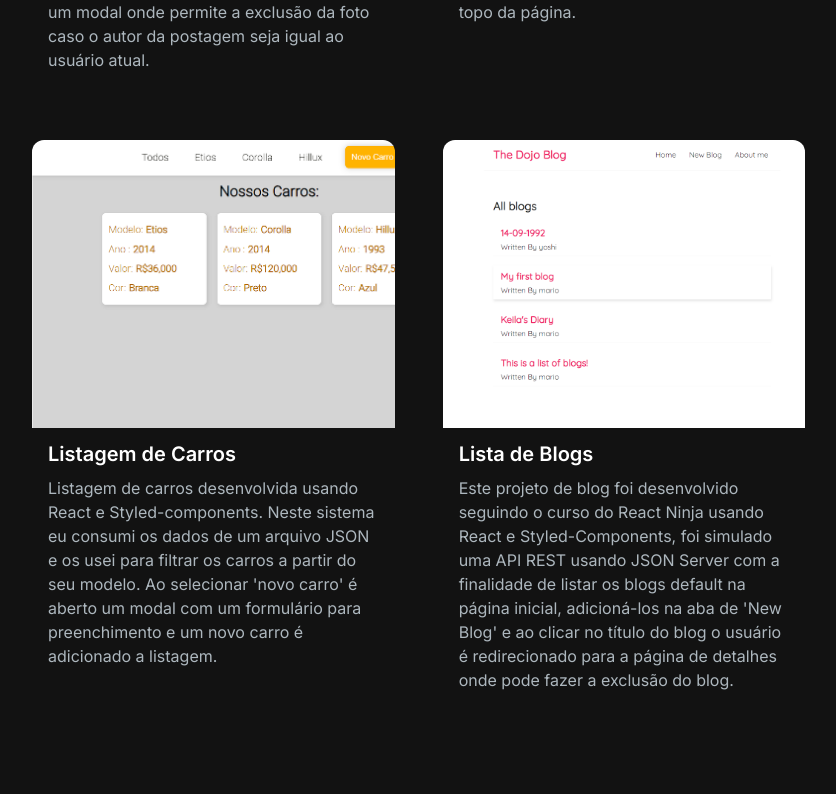
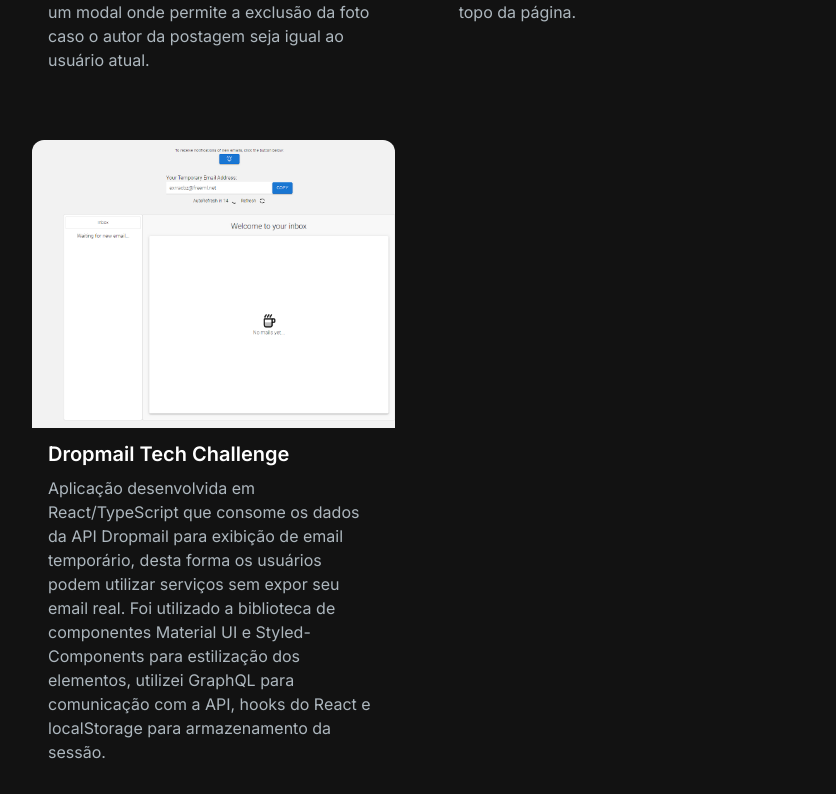
Before and after one commit to keilamadap/portfolio-web, a Next.js app: page / in a window 1280 px wide. Shown: the part 2206-3000 px from the top of the page, without its empty margins (16-852 px from the left). Built offline with nearby package versions, Linux system fonts and the light colour scheme.

Commit message:
update projects

```diff
--- a/src/app/components/ProjectSection.jsx
+++ b/src/app/components/ProjectSection.jsx
@@ -32,25 +32,16 @@ const projectsData = [
     gitUrl: "https://github.com/keilamadap/expenses-project",
     previewUrl: "https://keilamadap.github.io/expenses-project/",
   },
-  {
-    id: 5,
-    title: "Listagem de Carros",
-    description:
-      "Listagem de carros desenvolvida usando React e Styled-components. Neste sistema eu consumi os dados de um arquivo JSON e os usei para filtrar os carros a partir do seu modelo. Ao selecionar 'novo carro' é aberto um modal com um formulário para preenchimento e um novo carro é adicionado a listagem.",
-    image: "/images/projects/5.png",
-    tag: ["All", "Web"],
-    gitUrl: "https://github.com/keilamadap/listagem-carros",
-    previewUrl: "https://listagem-carros.vercel.app/",
-  },
+
   {
     id: 3,
-    title: "Lista de Blogs",
+    title: "Dropmail Tech Challenge ",
     description:
-      "Este projeto de blog foi desenvolvido seguindo o curso do React Ninja usando React e Styled-Components, foi simulado uma API REST usando JSON Server com a finalidade de listar os blogs default na página inicial, adicioná-los na aba de 'New Blog' e ao clicar no título do blog o usuário é redirecionado para a página de detalhes onde pode fazer a exclusão do blog. ",
-    image: "/images/projects/3.png",
+      "Aplicação desenvolvida em React/TypeScript que consome os dados da API Dropmail para exibição de email temporário, desta forma os usuários podem utilizar serviços sem expor seu email real. Foi utilizado a biblioteca de componentes Material UI e Styled-Components para estilização dos elementos, utilizei GraphQL para comunicação com a API, hooks do React e localStorage para armazenamento da sessão.",
+    image: "/images/projects/6.png",
     tag: ["All", "Web"],
-    gitUrl: "https://github.com/keilamadap/dojo-blog",
-    previewUrl: "https://keilamadap.github.io/dojo-blog/",
+    gitUrl: "https://github.com/keilamadap/dropmail",
+    previewUrl: "https://dropmail-nu.vercel.app/",
   },
 ];
 
```
Also changed, not shown: public/images/projects/6.png (added).
